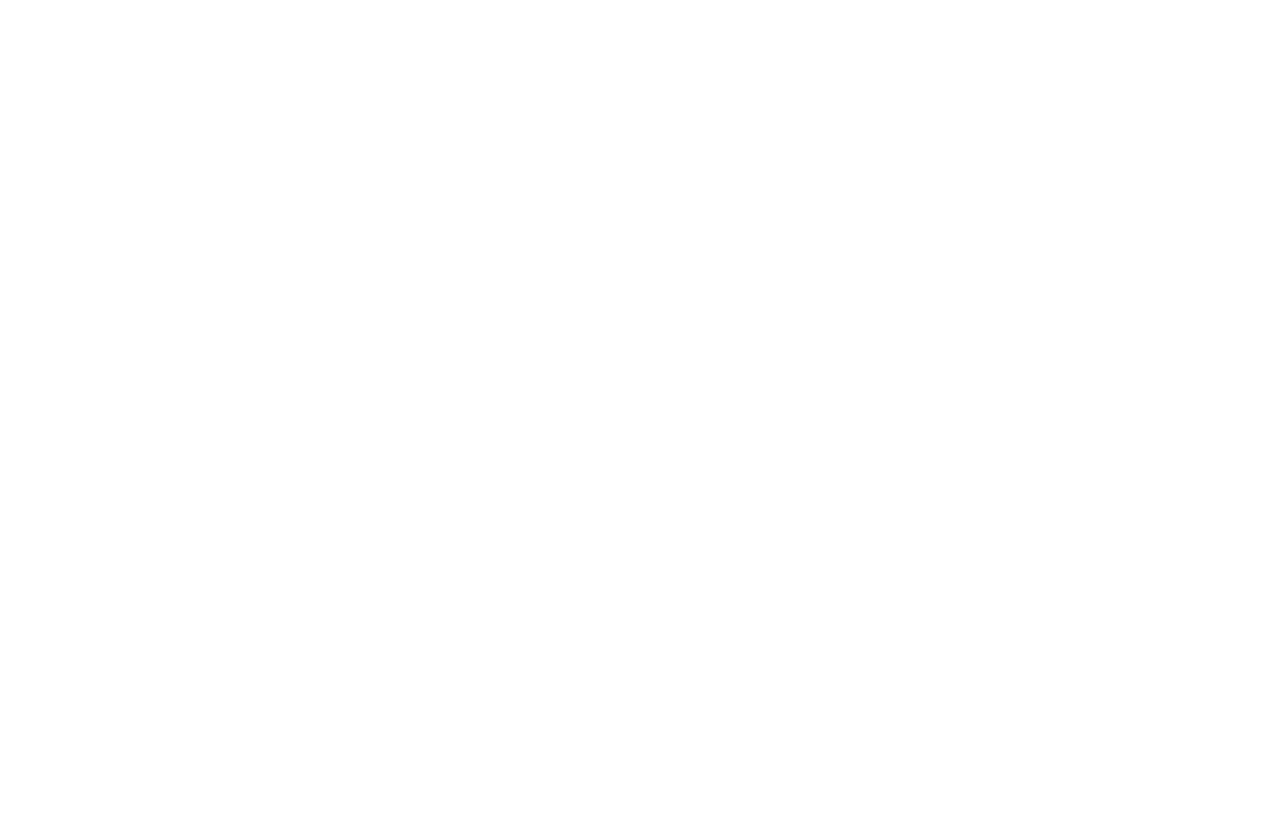
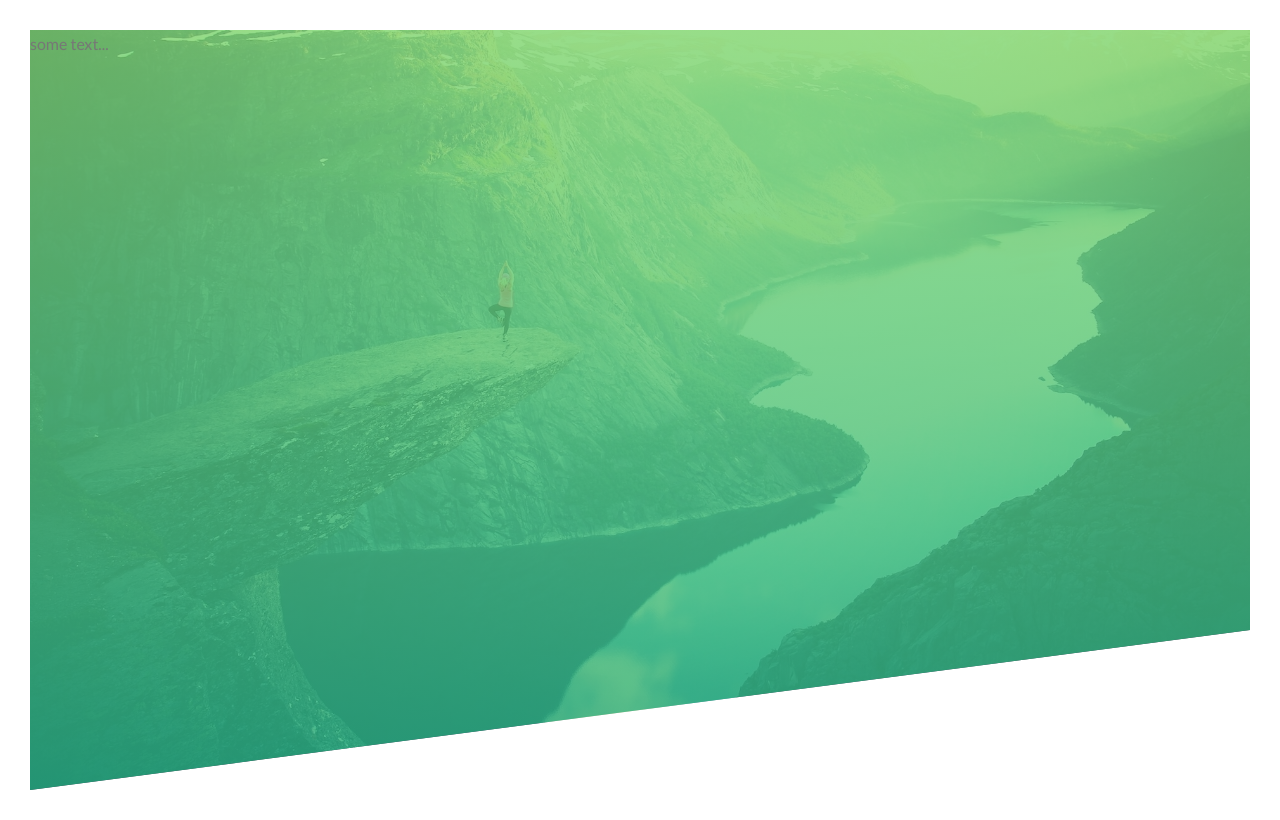
Before and after one commit to anitkumarsingh/advanced-css-natours, a plain HTML site: page index.html in a window 1280 px wide. Drawn offline with Linux system fonts and the light colour scheme.

Commit message:
header css

```diff
--- a/css/style.css
+++ b/css/style.css
@@ -4,3 +4,24 @@ light green:#7ed56f
 medium green:#55c57a
 dark green:#28b485
 */
+
+*{
+  margin: 0;
+  padding: 0;
+  box-sizing: border-box;
+}
+body{
+  font-family: "Lato",sans-serif;
+  font-weight: 400;
+  font-size: 16px;
+  line-height: 1.7;
+  color: #777;
+  padding: 30px;
+}
+.header{
+  height: 95vh;
+  background-image:linear-gradient(rgba(126, 213, 111, 0.8),rgba(39, 180, 133,0.8)) ,url('../img/hero.jpg');
+  background-size: cover;
+  background-position: top;
+  clip-path: polygon(0 0,100% 0,100% 75vh,0 100%);
+}
--- a/index.html
+++ b/index.html
@@ -10,6 +10,8 @@
   <title>Natours | Exciting tours for adventurous people</title>
 </head>
 <body>
-
+  <header class="header">
+     some text...
+  </header>
 </body>
 </html>
```
